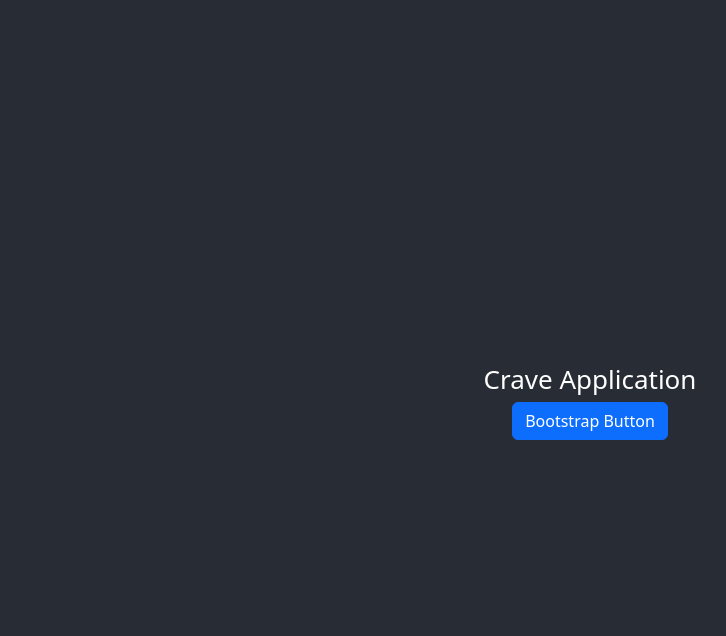
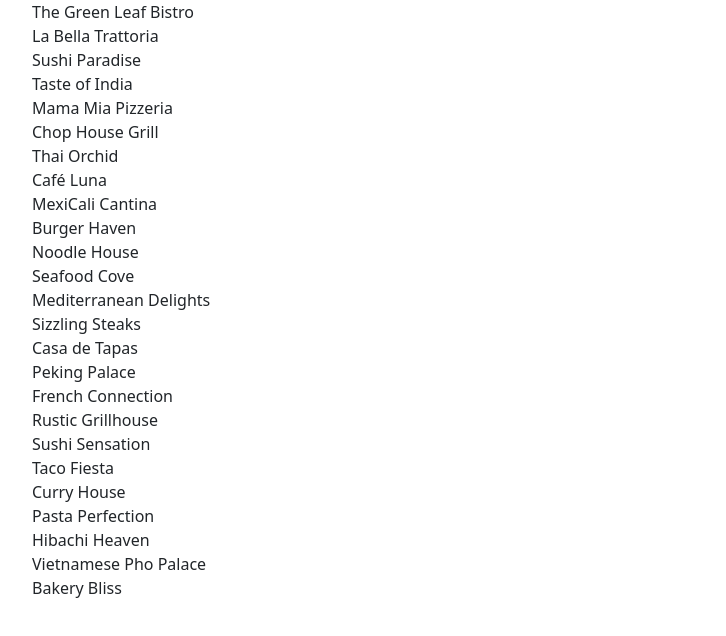
Before and after one commit to jablue-12/crave, a React (Create React App) app in the folder frontend/: page / in a window 1280 px wide. Shown: the top 636 px of the page, without its empty margins (50-776 px from the left). Built offline with nearby package versions, Linux system fonts and the light colour scheme.

Commit message:
Add restaurants context and dashboard
Add restaurants context that provides restaurants test data
Add restaurants dashboard
Add .vscode to .gitignore
Disable prop validation in eslint

#27

```diff
--- a/frontend/src/App.js
+++ b/frontend/src/App.js
@@ -1,21 +1,14 @@
 import React from 'react';
 import './App.css';
+import RestaurantsDashboard from './components/RestaurantsDashboard';
+import { RestaurantsProvider } from './contexts/RestaurantsContext';
 
 function App () {
-	const buttonClick = () => {
-		alert('Hello world!');
-	};
-
-	return (
-		<div className="App">
-			<header className="App-header">
-				Crave Application
-				<div>
-					<button className="btn btn-primary" onClick={buttonClick}>Bootstrap Button</button>
-				</div>
-			</header>
-		</div>
-	);
+	return <div className="container">
+		<RestaurantsProvider>
+			<RestaurantsDashboard />
+		</RestaurantsProvider>
+	</div>;
 }
 
 export default App;
--- /dev/null
+++ b/frontend/src/components/RestaurantsDashboard.jsx
@@ -0,0 +1,10 @@
+import React, { useContext } from 'react';
+import { RestaurantsContext } from '../contexts/RestaurantsContext';
+
+export default function RestaurantsDashboard () {
+	const { restaurants } = useContext(RestaurantsContext);
+
+	return <>
+		{restaurants.map(restaurant => <div key={restaurant.id}>{restaurant.name}</div>)}
+	</>;
+}
--- /dev/null
+++ b/frontend/src/contexts/RestaurantsContext.js
@@ -0,0 +1,16 @@
+import React, { createContext } from 'react';
+import { restaurantsData } from './../restaurantsData';
+
+export const RestaurantsContext = createContext({
+	restaurants: []
+});
+
+export const RestaurantsProvider = ({ children }) => {
+	const value = {
+		restaurants: restaurantsData
+	};
+
+	return <RestaurantsContext.Provider value={value}>
+		{children}
+	</RestaurantsContext.Provider>;
+};
--- /dev/null
+++ b/frontend/src/restaurantsData.js
@@ -0,0 +1,152 @@
+export const restaurantsData = [
+	{
+		id: 1,
+		name: 'The Green Leaf Bistro',
+		location: '123 Main Street, Cityville',
+		rating: 4.5
+	},
+	{
+		id: 2,
+		name: 'La Bella Trattoria',
+		location: '456 Elm Avenue, Townsville',
+		rating: 4.2
+	},
+	{
+		id: 3,
+		name: 'Sushi Paradise',
+		location: '789 Oak Boulevard, Riverside',
+		rating: 4.8
+	},
+	{
+		id: 4,
+		name: 'Taste of India',
+		location: '101 Cedar Lane, Spiceville',
+		rating: 4.4
+	},
+	{
+		id: 5,
+		name: 'Mama Mia Pizzeria',
+		location: '555 Olive Street, Pizzatown',
+		rating: 4.6
+	},
+	{
+		id: 6,
+		name: 'Chop House Grill',
+		location: '222 Maple Road, Steakville',
+		rating: 4.7
+	},
+	{
+		id: 7,
+		name: 'Thai Orchid',
+		location: '333 Cherry Avenue, Thai City',
+		rating: 4.3
+	},
+	{
+		id: 8,
+		name: 'Café Luna',
+		location: '444 Walnut Street, Moonville',
+		rating: 4.1
+	},
+	{
+		id: 9,
+		name: 'MexiCali Cantina',
+		location: '666 Pepper Lane, Spicetown',
+		rating: 4.9
+	},
+	{
+		id: 10,
+		name: 'Burger Haven',
+		location: '777 Sycamore Drive, Burgerburg',
+		rating: 4.0
+	},
+	{
+		id: 11,
+		name: 'Noodle House',
+		location: '888 Jasmine Lane, Noodleville',
+		rating: 4.2
+	},
+	{
+		id: 12,
+		name: 'Seafood Cove',
+		location: '999 Beach Road, Oceanview',
+		rating: 4.5
+	},
+	{
+		id: 13,
+		name: 'Mediterranean Delights',
+		location: '111 Olive Street, Meditown',
+		rating: 4.6
+	},
+	{
+		id: 14,
+		name: 'Sizzling Steaks',
+		location: '222 Steakhouse Lane, Grilltown',
+		rating: 4.7
+	},
+	{
+		id: 15,
+		name: 'Casa de Tapas',
+		location: '333 Spanish Street, Tapaville',
+		rating: 4.4
+	},
+	{
+		id: 16,
+		name: 'Peking Palace',
+		location: '444 Wok Street, Chinatown',
+		rating: 4.3
+	},
+	{
+		id: 17,
+		name: 'French Connection',
+		location: '555 Baguette Avenue, Parisville',
+		rating: 4.8
+	},
+	{
+		id: 18,
+		name: 'Rustic Grillhouse',
+		location: '666 Oakwood Lane, Countryville',
+		rating: 4.0
+	},
+	{
+		id: 19,
+		name: 'Sushi Sensation',
+		location: '777 Sashimi Road, Sushitown',
+		rating: 4.9
+	},
+	{
+		id: 20,
+		name: 'Taco Fiesta',
+		location: '888 Tostada Street, Mexicoville',
+		rating: 4.2
+	},
+	{
+		id: 21,
+		name: 'Curry House',
+		location: '999 Spice Street, Currytown',
+		rating: 4.4
+	},
+	{
+		id: 22,
+		name: 'Pasta Perfection',
+		location: '111 Alfredo Avenue, Pastaville',
+		rating: 4.6
+	},
+	{
+		id: 23,
+		name: 'Hibachi Heaven',
+		location: '222 Teriyaki Lane, Grilltown',
+		rating: 4.7
+	},
+	{
+		id: 24,
+		name: 'Vietnamese Pho Palace',
+		location: '333 Pho Street, Pho City',
+		rating: 4.3
+	},
+	{
+		id: 25,
+		name: 'Bakery Bliss',
+		location: '444 Croissant Avenue, Bakeville',
+		rating: 4.1
+	}
+];
```
Also changed, not shown: frontend/.eslintrc.json, 1 other file (tests, documents, lock files or other folders).
